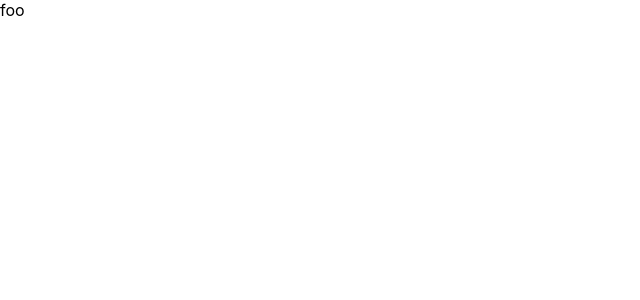
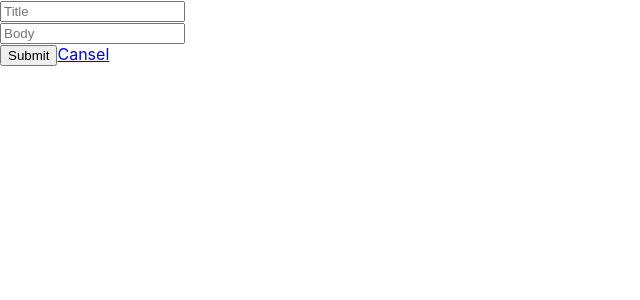
Before and after one commit to tsubaoza0901/udemy-react-redux-crud-application, a React (Create React App) app: page /events/new in a window 1280 px wide. Shown: the top 300 px of the page, without its empty margins (0-640 px from the left). Built offline with nearby package versions, Linux system fonts and the light colour scheme.

Commit message:
implement redux form

```diff
--- a/src/actions/index.js
+++ b/src/actions/index.js
@@ -1,14 +1,17 @@
-// 外部のAPIサーバーに対してHTTPリクエストを送信するためのライブラリ（HTTPクライアント）
 import axios from 'axios';
 
 export const READ_EVENTS = 'READ_EVENTS';
+export const CREATE_EVENT = 'CREATE_EVENT';
 
 const ROOT_URL = 'https://udemy-utils.herokuapp.com/api/v1';
 const QUERYSTRING = '?token=token123';
 
-// readEvents内では、ピュアなオブジェクトを返さなけらばならない（Actionしか返すことができない）ため、通常非同期処理はできない。しかし、redux-thunkを使用することで関数を返すこともできるようになり、非同期処理が実装可能に。
-// axiosの戻り値はpromiseになるため、asyncおよびawaitを追加。
 export const readEvents = () => async (dispatch) => {
   const response = await axios.get(`${ROOT_URL}/events${QUERYSTRING}`);
   dispatch({ type: READ_EVENTS, response });
 };
+
+export const postEvent = (values) => async (dispatch) => {
+  const response = await axios.post(`${ROOT_URL}/events${QUERYSTRING}`, values);
+  dispatch({ type: CREATE_EVENT, response });
+};
--- a/src/components/events_new.js
+++ b/src/components/events_new.js
@@ -1,19 +1,79 @@
 import React from 'react';
 import { connect } from 'react-redux';
-// import { Link } from 'react-router-dom';
+import { Field, reduxForm } from 'redux-form';
+import { Link } from 'react-router-dom';
 
-// import { postEvent } from '../actions'; // 追加
+import { postEvent } from '../actions';
 
 class EventsNew extends React.Component {
+  // 追加
+  constructor(props) {
+    super(props);
+    this.onSubmit = this.onSubmit.bind(this);
+  }
+  renderField(field) {
+    const {
+      input,
+      label,
+      type,
+      meta: { touched, error },
+    } = field;
+
+    return (
+      <div>
+        <input {...input} placeholder={label} type={type} />
+        {touched && error && <span>{error}</span>}
+      </div>
+    );
+  }
+  // イベント発火（サブミットボタンが押された）時の処理設定 ※非同期処理のためasyncを使用
+  async onSubmit(values) {
+    await this.props.postEvent(values);
+    this.props.history.push('/'); // トップページの履歴をpush
+  }
   render() {
+    const { handleSubmit } = this.props; // 追加
     return (
-      <React.Fragment>
-        <div>foo</div>
-      </React.Fragment>
+      // サブミットボタンが押されたらイベント発火
+      <form onSubmit={handleSubmit(this.onSubmit)}>
+        <div>
+          <Field
+            label="Title"
+            name="title"
+            type="text"
+            component={this.renderField}
+          />
+        </div>
+        <div>
+          <Field
+            label="Body"
+            name="body"
+            type="text"
+            component={this.renderField}
+          />
+        </div>
+        <div>
+          <input type="submit" value="Submit" disabled={false} />
+          <Link to="/">Cansel</Link>
+        </div>
+      </form>
     );
   }
 }
 
-// const mapDispatchToProps = { postEvents };
+const validate = (values) => {
+  const errors = {};
 
-export default connect(null, null)(EventsNew);
+  // バリデーションの設定
+  if (!values.title) errors.title = 'Enter a title, please.'; // Titleが空の場合
+  if (!values.body) errors.body = 'Enter a body, please.'; // Bodyが空の場合
+
+  return errors;
+};
+
+const mapDispatchToProps = { postEvent };
+
+export default connect(
+  null,
+  mapDispatchToProps // 修正
+)(reduxForm({ validate, form: 'eventNewForm' })(EventsNew));
--- a/src/reducers/index.js
+++ b/src/reducers/index.js
@@ -1,4 +1,5 @@
 import { combineReducers } from 'redux';
+import { reducer as form } from 'redux-form'; // reducerだと他の名称とかぶるため、formという名称で扱えるように設定
 import events from './events';
 
-export default combineReducers({ events });
+export default combineReducers({ events, form });
```
